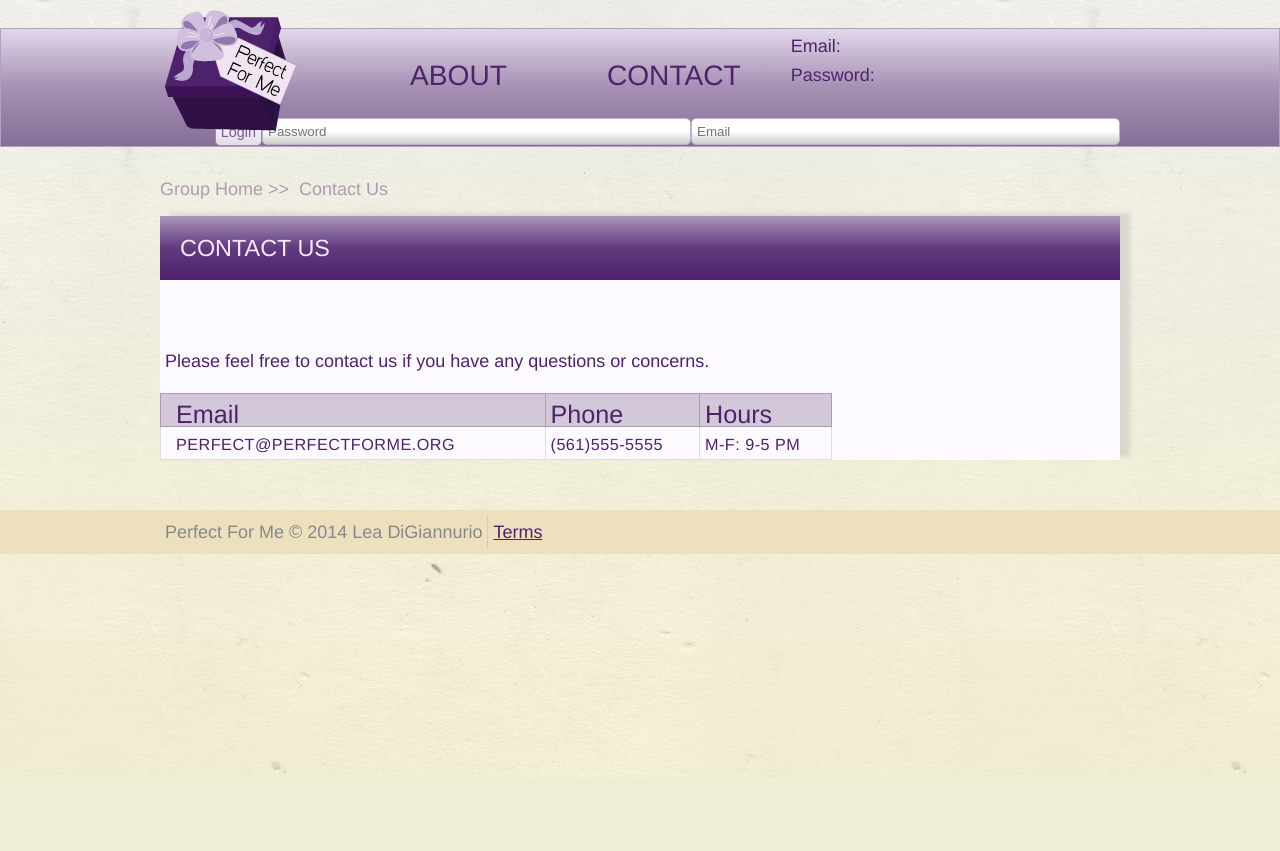
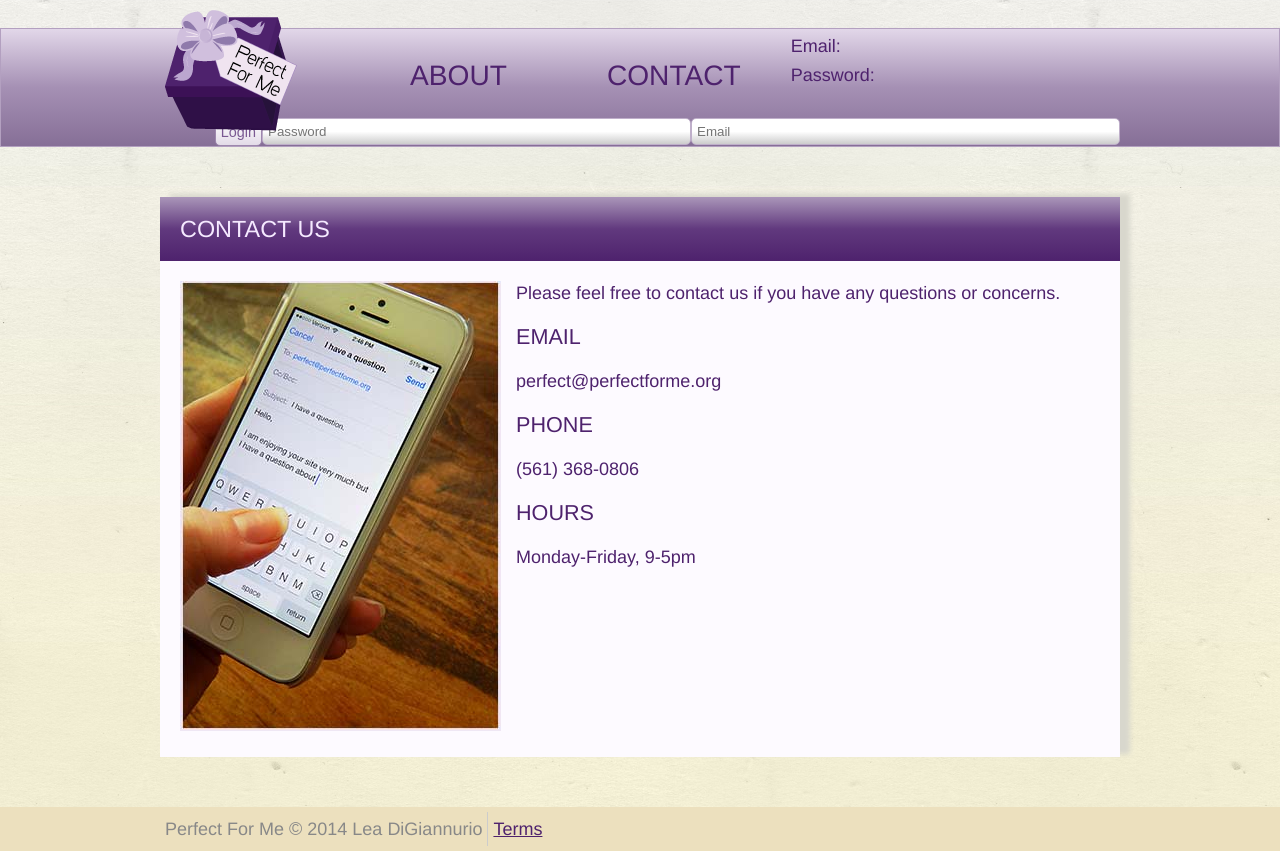
Before and after one commit to louylou/WFP1402, a CodeIgniter app: page /contact in a window 1280 px wide. Shown: the part 22-873 px from the top of the page. Before the commit the page ends 800 px from the top, so only its background shows below. Run offline with CodeIgniter, Linux system fonts and the light colour scheme.

Commit message:
added photos & formatted 'About', 'Contact' & 'Terms' pages

```diff
--- a/application/views/contact.php
+++ b/application/views/contact.php
@@ -1,30 +1,21 @@
-<section id="breadcrumbs">
-	<ul>
-		<li><a href="<?php echo base_url(); ?>groupHome">Group Home >></a></li>
-		<li><a href="<?php echo base_url(); ?>contact"> Contact Us</a></li>
-	</ul>
-</section>
-
 <section id="contact">
 
 	<h1>Contact Us</h1>
 
-		<p><img src="" alt=""/></p>
+		<p><img src="<?php echo base_url(); ?>assets/images/phone.jpg" alt="Close up of a Iphone where the user is typing an email to contact perfect@perfectforme.org with a question."/></p>
 		<p>
 		Please feel free to contact us if you have any questions or concerns.
 		</p>
-
-		<table>
-			<tr>
-				<th>Email</th>
-				<th>Phone</th>
-				<th>Hours</th>
-			</tr>
-			<tr>
-				<td>perfect@perfectforme.org</td>
-				<td>(561)555-5555</td>
-				<td>M-F: 9-5 pm</td>
-			</tr>
-		</table>
+		<h3>Email</h3>
+		<p>
+		perfect@perfectforme.org
+		</p>
+		<h3>Phone</h3>
+		<p>
+		(561) 368-0806
+		</p>
+		<h3>Hours</h3>
+		<p> Monday-Friday, 9-5pm
+		</p>
 
 </section>
--- a/application/views/profilePg.php
+++ b/application/views/profilePg.php
@@ -79,7 +79,7 @@
 		?>
 			<tr>
 				<td><?php echo $gift['gift_name']; ?></td>
-				<td><?php echo $gift['gift_price']; ?></td>
+				<td>$<?php echo $gift['gift_price']; ?></td>
 				<td><a href="<?php echo $link; ?>">Link to specific Item</a></td>
 			</tr>
 		<?php endforeach; ?>
--- a/assets/css/style.css
+++ b/assets/css/style.css
@@ -157,6 +157,7 @@ h3 {
 	color: #4e226d;
 	text-transform: uppercase;
 }
+
 h4 {
 	text-align: right;
 	padding-top:30px;
@@ -439,16 +440,39 @@ p { padding-bottom: 20px; }
 	box-shadow: 10px -3px 5px #d8d7cd;
 	background: #fdfaff;
 }
-#calendar p { padding-bottom:0px; }
-#about p, #terms p {
+
+ #about, #terms, #contact {
+ 	margin-top: 50px;
+ }
+
+#terms h3:first-of-type {
+	padding-top: 20px;
+}
+#contact h3 {
+	padding-left: 20px;
+	width: 65%;
+	float: left;
+}
+
+#about p:first-of-type { width: 31%; }
+#contact p:first-of-type { width: 35%; }
+
+
+#about p {
 	padding:20px;
-}
-#contact p:nth-child(2) {
-	padding:20px;
+	width: 69%;
+	float: left;
 }
 #contact p {
-	padding:5px 0px 0px 5px;
+	padding:20px;
+	width: 65%;
+	float: left;
 }
+
+#calendar p { padding-bottom:0px; }
+#terms p { padding:20px; }
+
+
 #contact p:last-of-type {
 	padding-bottom: 20px;
 }
@@ -719,7 +743,7 @@ p { padding-bottom: 20px; }
 	border-collapse: collapse;
 }
 #contact table {
-	width: 70%;
+	width: 55%;
 	color:#4e226d;
 	border: 1px solid #512670;
 	border-collapse: collapse;
```
Also changed, not shown: application/views/about.php (+2 -8 lines), application/views/terms.php (+0 -7 lines), assets/images/giving.jpg (added), assets/images/phone.jpg (added).
